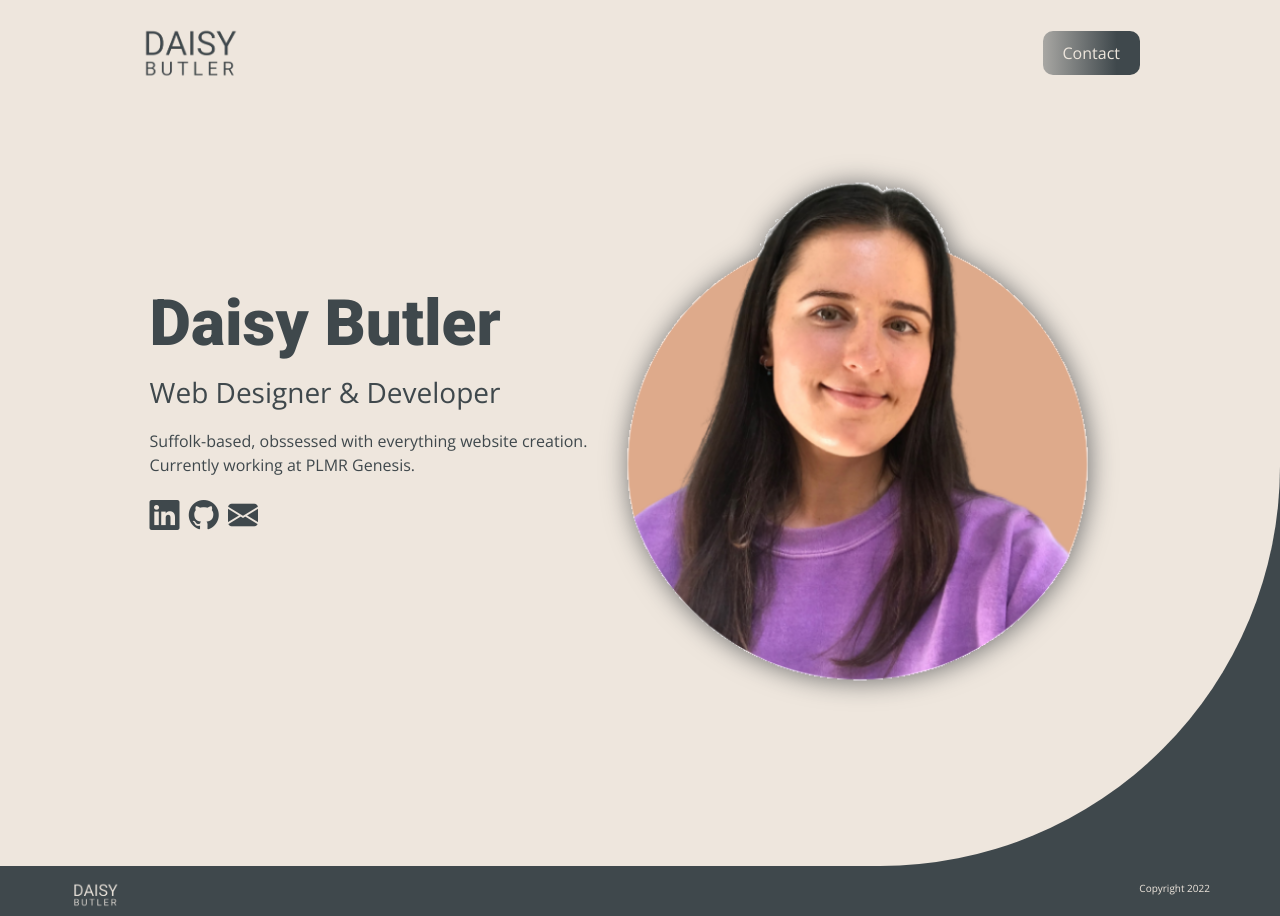
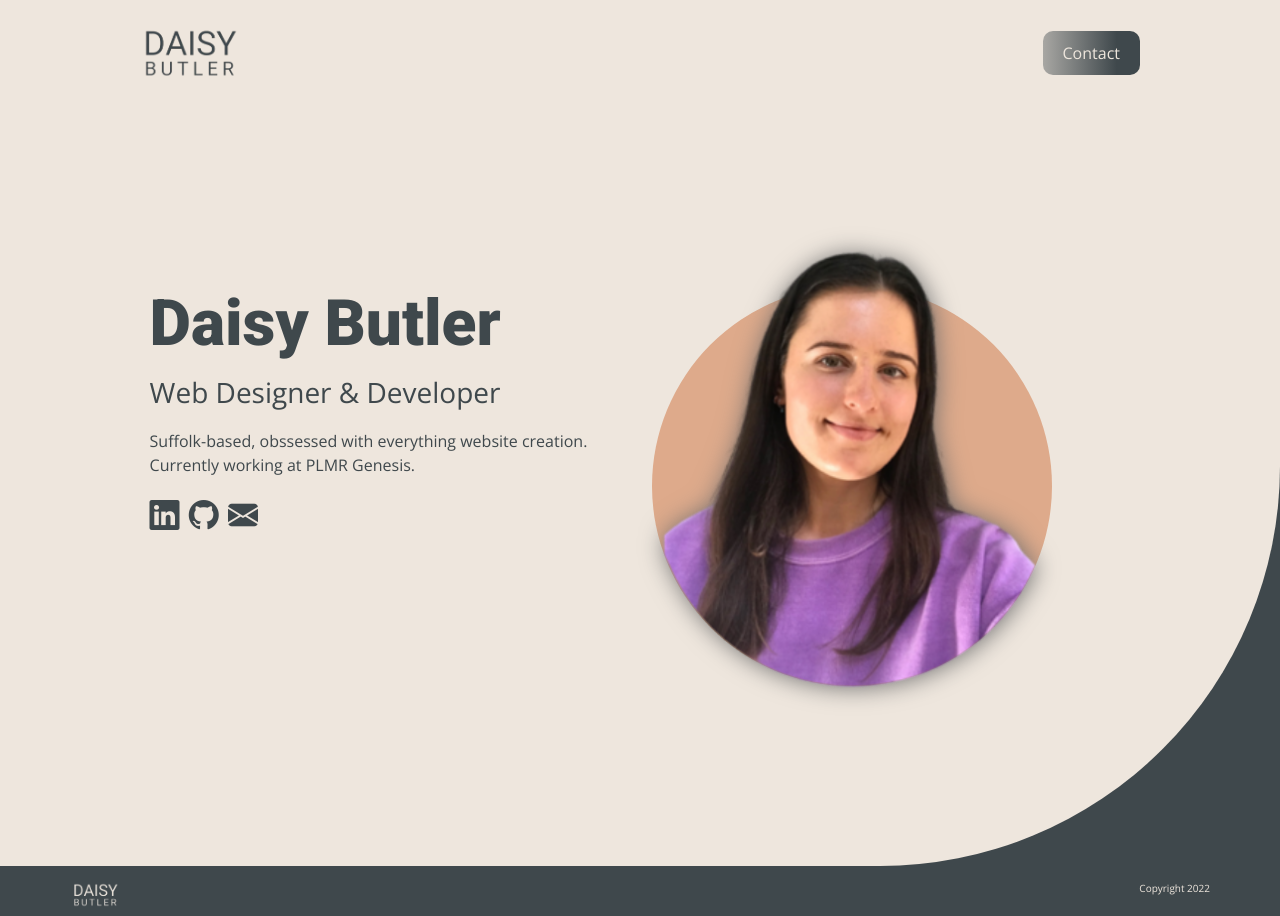
Before and after one commit to daisybutler/holding-page, a plain HTML site: page index.html in a window 1280 px wide. Drawn offline with nearby package versions, Linux system fonts and the light colour scheme.

Commit message:
Added background circle to profile image.

```diff
--- a/assets/style/style.css
+++ b/assets/style/style.css
@@ -139,12 +139,14 @@ background-color: #EEE6DD;
 #header-image-circle {
     width: 300px;
     height: 300px;
+    border-radius: 50%;
+    background-color: #DEAA8B;
 }
 
 #header-image-circle img {
-    transform: scale(1.3);
-    padding-left: 10px;
-    margin-top: -50px;
+    transform: scale(1.25);
+    margin-top: -12px;
+    margin-left: -6px;
     width: 100%;
     -webkit-filter: drop-shadow(1px 1px 10px rgb(110, 110, 110));
     filter: drop-shadow(1px 1px 10px rgb(110, 110, 110));
@@ -237,4 +239,9 @@ footer {
         width: 400px;
         height: 400px;
     }
+    #header-image-circle img {
+        transform: scale(1.24);
+        margin-top: -14px;
+        margin-left: -8px;
+    }
 }
--- a/index.html
+++ b/index.html
@@ -58,7 +58,7 @@
             </div>
             <div id="header-visual-content" class="d-none d-md-block col-md-5 col-lg-6">
                 <div id="header-image-circle">
-                    <img src="assets/images/profile-image.png" alt="Daisy Butler">
+                    <img src="assets/images/daisy-butler-photo.png" alt="Daisy Butler">
                 </div>
             </div>
         </div>
```
Also changed, not shown: assets/images/daisy-butler-photo.png (added).
